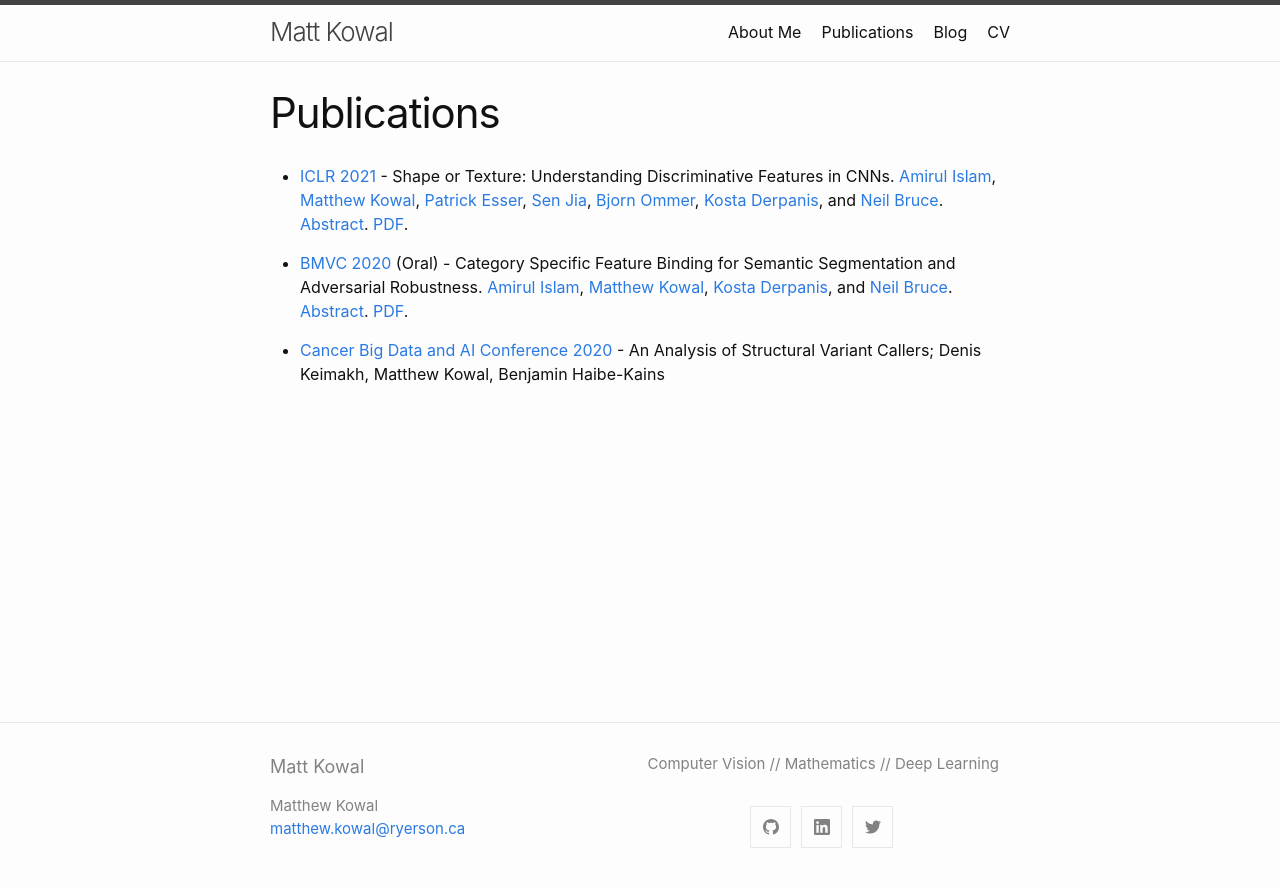
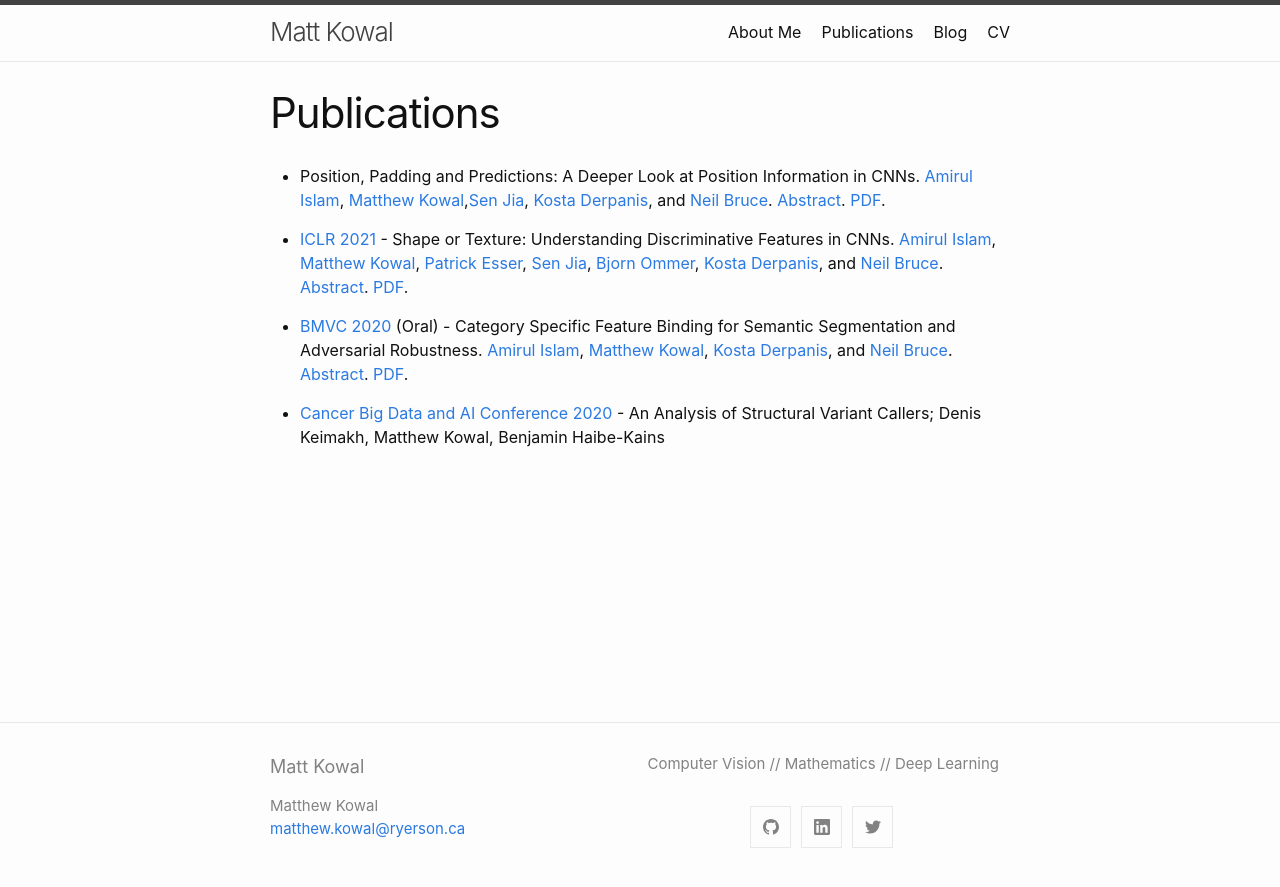
Before and after one commit to MKowal2/MKowal4.github.io, a Jekyll site: the page built from publications.md, in a window 1280 px wide. Shown: the top 887 px of the page. Built offline with Jekyll 4.4.1, drawn with Linux system fonts in a browser that asks for light colours.

Commit message:
Update publications.md

```diff
--- a/publications.md
+++ b/publications.md
@@ -4,6 +4,8 @@ title: Publications
 permalink: /publications/
 ---
 
+- Position, Padding and Predictions: A Deeper Look at Position Information in CNNs. [Amirul Islam](https://www.cs.ryerson.ca/~amirul/), [Matthew Kowal](https://mkowal2.github.io/),[Sen Jia](https://github.com/SenJia), [Kosta Derpanis](https://www.cs.ryerson.ca/~kosta/), and [Neil Bruce](https://www.cs.ryerson.ca/~bruce/). [Abstract](https://arxiv.org/abs/2101.12322). [PDF](https://arxiv.org/pdf/2101.12322.pdf).
+
 - [ICLR 2021](https://iclr.cc/) - Shape or Texture: Understanding Discriminative Features in CNNs. [Amirul Islam](https://www.cs.ryerson.ca/~amirul/), [Matthew Kowal](https://mkowal2.github.io/), [Patrick Esser](https://scholar.google.com/citations?user=ang8MoQAAAAJ&hl=en), [Sen Jia](https://github.com/SenJia), [Bjorn Ommer](https://hci.iwr.uni-heidelberg.de/people/bommer), [Kosta Derpanis](https://www.cs.ryerson.ca/~kosta/), and [Neil Bruce](https://www.cs.ryerson.ca/~bruce/). [Abstract](https://arxiv.org/abs/2101.11604). [PDF](https://arxiv.org/pdf/2101.11604.pdf).
 
 - [BMVC 2020](https://bmvc2020.github.io/) (Oral) - Category Specific Feature Binding for Semantic Segmentation and Adversarial Robustness. [Amirul Islam](https://www.cs.ryerson.ca/~amirul/), [Matthew Kowal](https://mkowal2.github.io/), [Kosta Derpanis](https://www.cs.ryerson.ca/~kosta/), and [Neil Bruce](https://www.cs.ryerson.ca/~bruce/). [Abstract](https://arxiv.org/abs/2008.05667). [PDF](https://arxiv.org/pdf/2008.05667.pdf).
```
